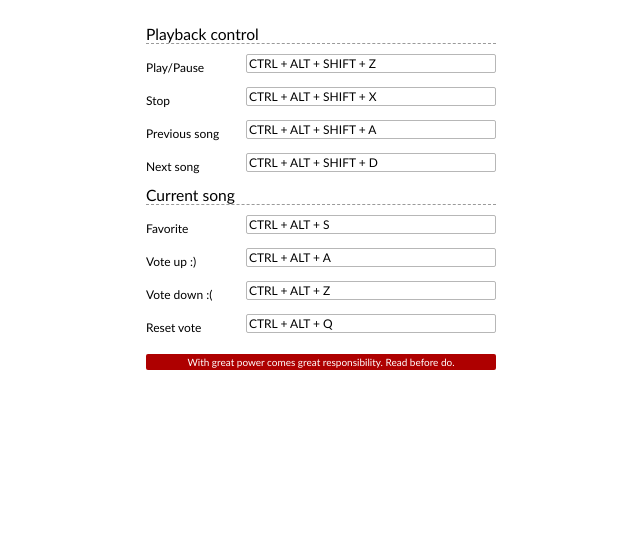
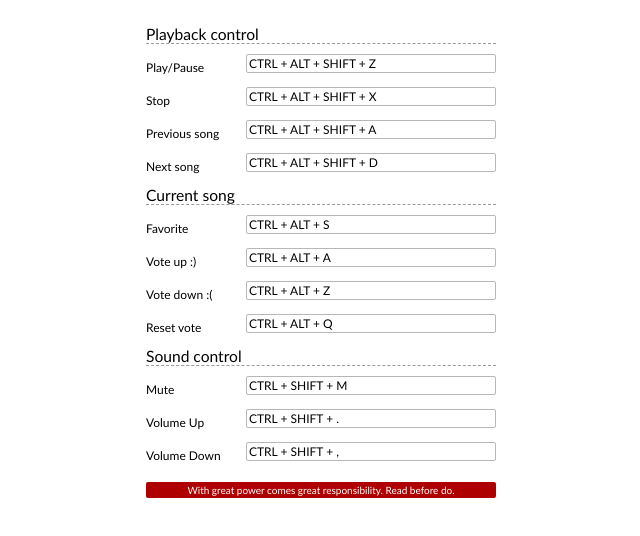
Before and after one commit to intarstudents/keySharky, a plain HTML site: page safari.safariextension/options.html in a window 1280 px wide. Shown: the whole page, without its empty margins (319-959 px from the left). Drawn offline with Linux system fonts and the light colour scheme.

Commit message:
New version of keySharky for Safari
- changed version: 1.5.2
- added "Sound control" keyboard combos
- some bug fixes here and there

```diff
--- a/safari.safariextension/listener.js
+++ b/safari.safariextension/listener.js
@@ -2,7 +2,6 @@ var keysharkyListener = {
 
   Grooveshark: function(toggle)
   {
-
     var elem = document.createElement("script");
     elem.type = "text/javascript";
     elem.innerHTML = "if (typeof(Grooveshark) != 'undefined') Grooveshark." + toggle + ";";
@@ -26,6 +25,10 @@ var keysharkyListener = {
           "voteup"    : function(){ keysharkyListener.Grooveshark("voteCurrentSong(1)"); },
           "votedown"  : function(){ keysharkyListener.Grooveshark("voteCurrentSong(-1)"); },
           "voteclear" : function(){ keysharkyListener.Grooveshark("voteCurrentSong(0)"); },
+
+          "mute"      : function(){ keysharkyListener.Grooveshark("setIsMuted(Grooveshark.getIsMuted() ? false : true)"); },
+          "volup"     : function(){ keysharkyListener.Grooveshark("setVolume(Grooveshark.getVolume() + 10)"); },
+          "voldown"   : function(){ keysharkyListener.Grooveshark("setVolume(Grooveshark.getVolume() - 10)"); }
         };
 
         if (request.name == "Grooveshark" && allToggles[request.message] != undefined){
@@ -36,7 +39,6 @@ var keysharkyListener = {
 
     }
 
-    console.log(window.location.href);
     if (window.location.href.search(/^safari\-extension\:\/\/com\.intarstudents\.keysharky/) == -1){
     	this.unAllowedKeys = [16, 17, 18, 91];
 
--- a/safari.safariextension/options.html
+++ b/safari.safariextension/options.html
@@ -84,6 +84,9 @@
             "voteup"    : '{"modifiers":["control","alt"],"keycode":65}',
             "votedown"  : '{"modifiers":["control","alt"],"keycode":90}',
             "voteclear" : '{"modifiers":["control","alt"],"keycode":81}',
+            "mute"      : '{"modifiers":["control","shift"],"keycode":77}',
+            "volup"     : '{"modifiers":["control","shift"],"keycode":190}',
+            "voldown"   : '{"modifiers":["control","shift"],"keycode":188}'
           };
 
           this.uiOptions();
@@ -383,6 +386,24 @@
       <input id="voteclear" class="combos-input" type="text" value="-"readonly="true"
       onkeydown="keysharkyOptions.applyCombo(event, 'voteclear')" />
 
+      <div class="clear heading">Sound control</div>
+
+      <span class="label">Mute</span>
+      <input id="mute" class="combos-input" type="text" value="-"readonly="true"
+      onkeydown="keysharkyOptions.applyCombo(event, 'mute')" />
+
+      <div class="clear"></div>
+
+      <span class="label">Volume Up</span>
+      <input id="volup" class="combos-input" type="text" value="-"readonly="true"
+      onkeydown="keysharkyOptions.applyCombo(event, 'volup')" />
+
+      <div class="clear"></div>
+
+      <span class="label">Volume Down</span>
+      <input id="voldown" class="combos-input" type="text" value="-"readonly="true"
+      onkeydown="keysharkyOptions.applyCombo(event, 'voldown')" />
+
       <div class="clear"></div>
 
       <a id="readme" target="_blank" href="http://docs.info.apple.com/article.html?artnum=42951">With great power comes great responsibility. Read before do.</a>
```
Also changed, not shown: safari.safariextension/keysharky.html (+3 -0 lines), 1 other file.
